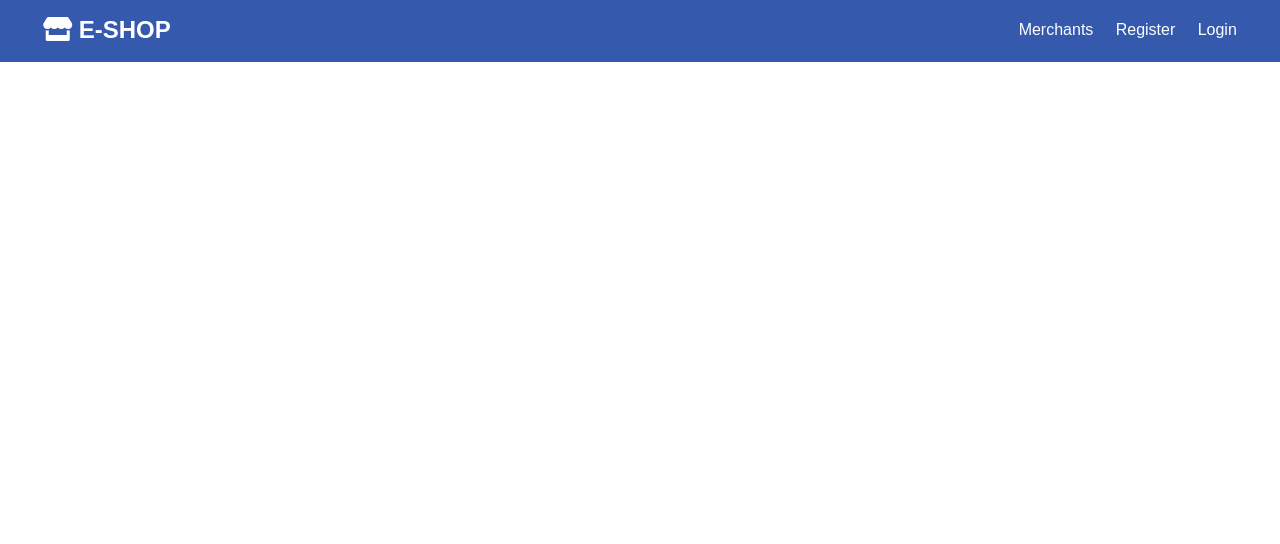
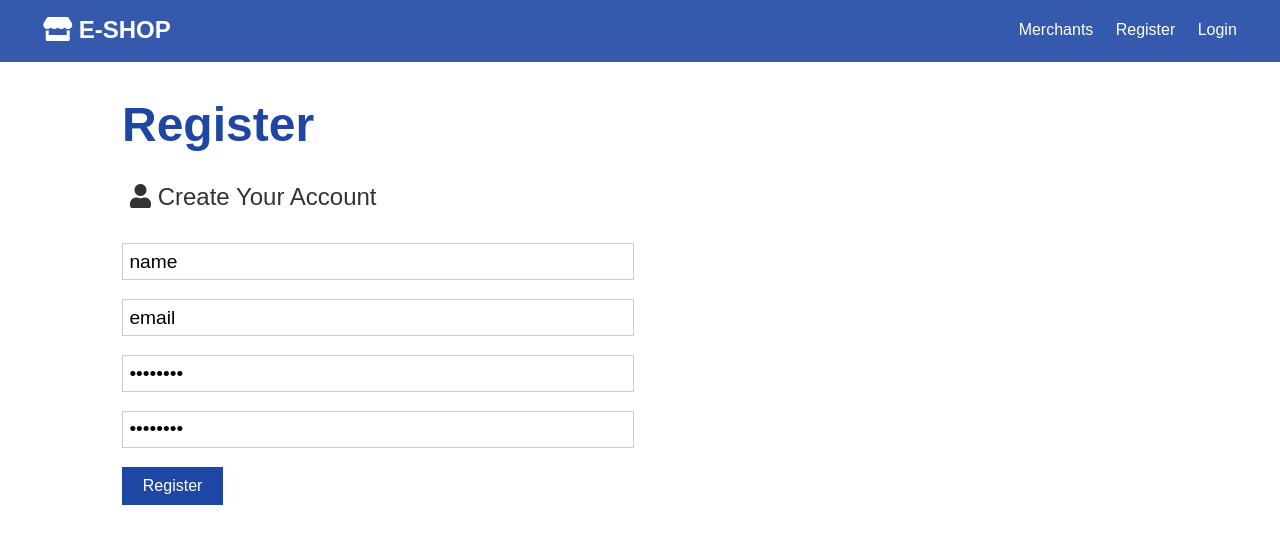
Before and after one commit to Eshwar0601/eCommerceClient, a React (Create React App) app: page /register in a window 1280 px wide. Shown: the top 544 px of the page. Built offline with nearby package versions, Linux system fonts and the light colour scheme.

Commit message:
Register and Login Components

```diff
--- a/src/App.js
+++ b/src/App.js
@@ -4,9 +4,11 @@ import { BrowserRouter as Router, Route, Switch } from "react-router-dom";
 import store from "./store";
 // importing general componenets
 import NavBar from "./components/general/NavBar";
-
 // landing components
 import background from "./components/landing/background";
+// user components
+import Register from "./components/auth/Register";
+import Login from "./components/auth/Login";
 import "./App.css";
 
 function App() {
@@ -16,6 +18,8 @@ function App() {
                 <div className="App">
                     <NavBar />
                     <Route exact path="/" component={background} />
+                    <Route exact path="/register" component={Register} />
+                    <Route exact path="/login" component={Login} />
                 </div>
             </Router>
         </Provider>
--- /dev/null
+++ b/src/components/auth/Login.js
@@ -0,0 +1,51 @@
+import React, { Component } from "react";
+import { Link } from "react-router-dom";
+import { Input } from "../general/Input";
+
+class Login extends Component {
+    constructor() {
+        super();
+        this.state = {
+            name: "",
+            email: "",
+            password1: "",
+            password2: "",
+        };
+    }
+    onChange(e) {
+        console.log(e);
+    }
+    render() {
+        return (
+            <div className="container">
+                <h1 className="Large text-primary">Sign in</h1>
+                <p className="lead">
+                    <i className="fas fa-user"></i> Sign Into Your Account
+                </p>
+                <div className="form">
+                    <Input
+                        type="email"
+                        placeholder="Enter Email"
+                        value="email"
+                        onChange={this.onChange}
+                    />
+                </div>
+                <div className="form">
+                    <Input
+                        type="password"
+                        placeholder="confirm password"
+                        value="password"
+                        onChange={this.onChange}
+                    />
+                </div>
+                <button className="btn btn-primary">Sign In</button>
+                <p className="my-1">
+                    Dont Have an account?
+                    <Link to="/register">Sign Up</Link>
+                </p>
+            </div>
+        );
+    }
+}
+
+export default Login;
--- /dev/null
+++ b/src/components/auth/Register.js
@@ -0,0 +1,65 @@
+import React, { Component } from "react";
+import { Input } from "../general/Input";
+class Register extends Component {
+    constructor() {
+        super();
+        this.state = {
+            name: "",
+            email: "",
+            password1: "",
+            password2: "",
+        };
+    }
+    onChange(e) {
+        console.log(e);
+    }
+
+    render() {
+        return (
+            <div className="container">
+                <h1 className="large text-primary">Register</h1>
+                <p className="lead">
+                    <i className="fas fa-user"></i> Create Your Account
+                </p>
+                <div className="form">
+                    <Input
+                        type="text"
+                        placeholder="Enter Name"
+                        value="name"
+                        onChange={this.onChange}
+                    />
+                </div>
+                <div className="form">
+                    <Input
+                        type="email"
+                        placeholder="Enter Email"
+                        value="email"
+                        onChange={this.onChange}
+                    />
+                </div>
+
+                <div className="form">
+                    <Input
+                        type="password"
+                        placeholder="Enter password"
+                        value="password"
+                        onChange={this.onChange}
+                    />
+                </div>
+
+                <div className="form">
+                    <Input
+                        type="password"
+                        placeholder="confirm password"
+                        value="password"
+                        onChange={this.onChange}
+                    />
+                </div>
+
+                <button className="btn btn-primary">Register</button>
+            </div>
+        );
+    }
+}
+
+export default Register;
--- a/src/components/general/Input.js
+++ b/src/components/general/Input.js
@@ -1,17 +1,17 @@
 import React from "react";
 import propTypes from "prop-types";
-import { placeholder } from "@babel/types";
 
-const Input = (type, name, placeholder, value, onChange) => {
+export const Input = ({ type, name, placeholder, value, onChange, style }) => {
     return (
         <div>
-            <div className="from-group">
+            <div className="form-group">
                 <input
                     type={type}
                     placeholder={placeholder}
                     name={name}
                     value={value}
                     onChange={onChange}
+                    style={style}
                 />
             </div>
         </div>
@@ -19,10 +19,10 @@ const Input = (type, name, placeholder, value, onChange) => {
 };
 
 Input.propTypes = {
-    type: propTypes.string.isRequired,
     name: propTypes.string,
     placeholder: propTypes.string,
-    value: placeholder.string.isRequired,
+    value: propTypes.string.isRequired,
+    type: propTypes.string.isRequired,
     onChange: propTypes.func.isRequired,
 };
 
--- a/src/components/general/NavBar.js
+++ b/src/components/general/NavBar.js
@@ -14,10 +14,10 @@ const NavBar = () => {
                     <Link to="">Merchants</Link>
                 </li>
                 <li>
-                    <Link to="">Register</Link>
+                    <Link to="/register">Register</Link>
                 </li>
                 <li>
-                    <Link to="">Login</Link>
+                    <Link to="/login">Login</Link>
                 </li>
             </ul>
         </nav>
```
